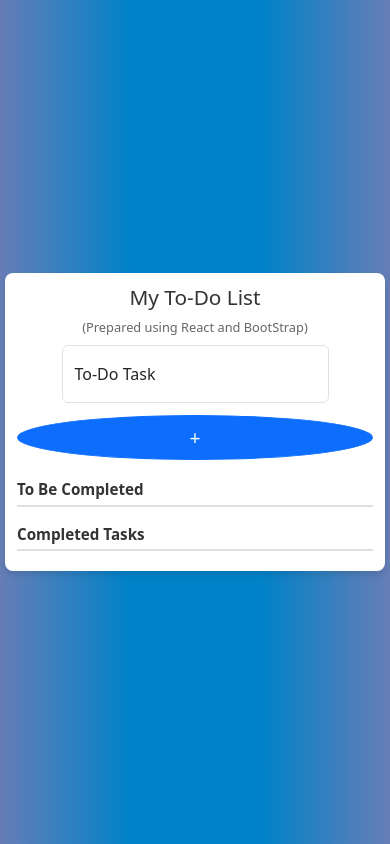
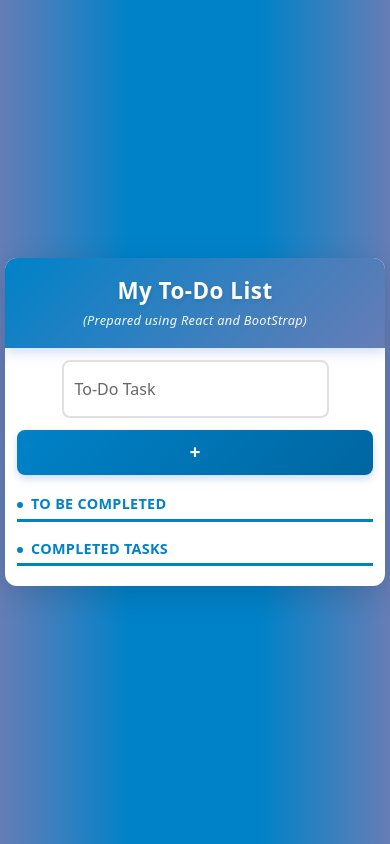
Before and after one commit to Nikhilesh1307/react-todo, a React (Vite) app: page / in a window 390 px wide. Built offline with nearby package versions, Linux system fonts and the light colour scheme.

Commit message:
Enhanced styling for heading, description, and overall visual design

```diff
--- a/src/App.css
+++ b/src/App.css
@@ -26,28 +26,50 @@ body {
   max-width: 500px;
   height: auto;
   max-height: 90vh;
-  border-radius: 8px;
+  border-radius: 12px;
   display: flex;
   flex-direction: column;
-  box-shadow: 0 4px 6px rgba(0, 0, 0, 0.1);
-  padding: 20px;
+  box-shadow: 0 8px 32px rgba(0, 0, 0, 0.15);
+  padding: 0;
   box-sizing: border-box;
+  overflow: hidden;
 }
 
+/* Header section styling */
 .todolist-main-div > div:first-child {
+  background: linear-gradient(135deg, #0082c8 0%, #667db6 100%);
+  color: white;
   text-align: center;
+  padding: 30px 20px;
   flex-shrink: 0;
+  box-shadow: 0 4px 12px rgba(0, 82, 200, 0.2);
 }
 
 .todolist-main-div h3 {
-  margin: 0 0 10px 0;
-  color: #333;
+  margin: 0 0 12px 0;
+  color: white;
+  font-size: 2rem;
+  font-weight: 700;
+  letter-spacing: 0.5px;
+  text-shadow: 0 2px 4px rgba(0, 0, 0, 0.1);
 }
 
 .todolist-main-div h5 {
   margin: 0;
-  color: #666;
-  font-size: 0.9rem;
+  color: rgba(255, 255, 255, 0.95);
+  font-size: 0.95rem;
+  font-weight: 400;
+  letter-spacing: 0.3px;
+  font-style: italic;
+}
+
+/* Main content container */
+.todolist-main-div > div:last-child {
+  padding: 20px;
+  flex: 1;
+  display: flex;
+  flex-direction: column;
+  overflow: hidden;
 }
 
 .todo-task-input-div{
@@ -55,7 +77,7 @@ body {
   align-items: center;
   justify-content: center;
   column-gap: 10px;
-  padding: 15px 0;
+  padding: 0 0 15px 0;
   flex-wrap: wrap;
   flex-shrink: 0;
 }
@@ -66,21 +88,70 @@ body {
   min-width: 200px;
 }
 
+.form-floating .form-control {
+  border: 2px solid #e0e0e0;
+  border-radius: 8px;
+  transition: all 0.3s ease;
+}
+
+.form-floating .form-control:focus {
+  border-color: #0082c8;
+  box-shadow: 0 0 0 3px rgba(0, 82, 200, 0.1);
+}
+
+.form-floating label {
+  color: #666;
+  font-weight: 500;
+}
+
 #add-btn{
   width: 50px;
   height: 50px;
   border-radius: 50%;
   flex-shrink: 0;
+  background: linear-gradient(135deg, #0082c8 0%, #0066a1 100%);
+  border: none;
+  color: white;
+  font-weight: bold;
+  font-size: 1.5rem;
+  cursor: pointer;
+  transition: all 0.3s ease;
+  box-shadow: 0 4px 8px rgba(0, 82, 200, 0.2);
+}
+
+#add-btn:hover {
+  transform: translateY(-2px);
+  box-shadow: 0 6px 16px rgba(0, 82, 200, 0.3);
+}
+
+#add-btn:active {
+  transform: translateY(0);
+  box-shadow: 0 2px 4px rgba(0, 82, 200, 0.2);
 }
 
 /* Section headings */
 .todolist-main-div h6 {
   margin: 15px 0 10px 0;
-  padding: 0 10px;
-  font-weight: 600;
-  color: #333;
-  border-bottom: 2px solid #e0e0e0;
-  padding-bottom: 8px;
+  padding: 0;
+  font-weight: 700;
+  color: #0082c8;
+  font-size: 1.05rem;
+  letter-spacing: 0.3px;
+  text-transform: uppercase;
+  border-bottom: 3px solid #0082c8;
+  padding-bottom: 10px;
+  position: relative;
+}
+
+.todolist-main-div h6::before {
+  content: '';
+  display: inline-block;
+  width: 6px;
+  height: 6px;
+  background: #0082c8;
+  border-radius: 50%;
+  margin-right: 8px;
+  vertical-align: middle;
 }
 
 /* Task list container with scrolling */
@@ -110,12 +181,12 @@ body {
 }
 
 .tasks-list::-webkit-scrollbar-thumb {
-  background: #888;
+  background: #0082c8;
   border-radius: 10px;
 }
 
 .tasks-list::-webkit-scrollbar-thumb:hover {
-  background: #555;
+  background: #0066a1;
 }
 
 .task-list li {
@@ -127,39 +198,40 @@ body {
   padding: 12px 15px;
   background-color: #f9f9f9;
   border-left: 4px solid #0082c8;
-  border-radius: 4px;
+  border-radius: 6px;
   transition: all 0.3s ease;
   word-break: break-word;
 }
 
 .task:hover {
   background-color: #f0f8ff;
-  box-shadow: 0 2px 4px rgba(0, 82, 200, 0.1);
+  box-shadow: 0 2px 8px rgba(0, 82, 200, 0.15);
+  transform: translateX(4px);
 }
 
 /* Normal/Pending task styling */
 .task.pending {
   border-left: 4px solid #0082c8;
-  background-color: #f9f9f9;
+  background: linear-gradient(to right, rgba(0, 82, 200, 0.05), transparent);
   color: #333;
 }
 
 .task.pending:hover {
-  background-color: #e3f2fd;
-  box-shadow: 0 2px 4px rgba(0, 82, 200, 0.15);
+  background: linear-gradient(to right, rgba(0, 82, 200, 0.12), transparent);
+  box-shadow: 0 2px 8px rgba(0, 82, 200, 0.15);
 }
 
 /* Completed task styling */
 .task.completed {
   border-left: 4px solid #28a745;
-  background-color: #f0f8f3;
+  background: linear-gradient(to right, rgba(40, 167, 69, 0.05), transparent);
   color: #6c757d;
   text-decoration: line-through;
 }
 
 .task.completed:hover {
-  background-color: #e8f5e9;
-  box-shadow: 0 2px 4px rgba(40, 167, 69, 0.15);
+  background: linear-gradient(to right, rgba(40, 167, 69, 0.12), transparent);
+  box-shadow: 0 2px 8px rgba(40, 167, 69, 0.15);
 }
 
 .task-btns {
@@ -169,11 +241,37 @@ body {
   justify-content: flex-end;
 }
 
+.btn-success, .btn-danger {
+  transition: all 0.3s ease;
+  font-weight: 500;
+}
+
+.btn-success:hover {
+  transform: translateY(-2px);
+  box-shadow: 0 4px 8px rgba(40, 167, 69, 0.2);
+}
+
+.btn-danger:hover {
+  transform: translateY(-2px);
+  box-shadow: 0 4px 8px rgba(220, 53, 69, 0.2);
+}
+
 /* Responsive design for tablet and smaller devices */
 @media (max-width: 768px) {
   .todolist-main-div {
     max-width: 95%;
     max-height: 85vh;
+  }
+
+  .todolist-main-div > div:first-child {
+    padding: 25px 15px;
+  }
+
+  .todolist-main-div h3 {
+    font-size: 1.7rem;
+  }
+
+  .todolist-main-div > div:last-child {
     padding: 15px;
   }
 
@@ -190,6 +288,7 @@ body {
 
   #add-btn {
     width: 100%;
+    border-radius: 8px;
   }
 
   .task-btns {
@@ -206,6 +305,10 @@ body {
   .tasks-list {
     max-height: 250px;
   }
+
+  .todolist-main-div h6 {
+    font-size: 0.95rem;
+  }
 }
 
 /* Responsive design for mobile devices */
@@ -217,26 +320,34 @@ body {
   .todolist-main-div {
     max-width: 100%;
     max-height: 80vh;
-    padding: 12px;
+  }
+
+  .todolist-main-div > div:first-child {
+    padding: 20px 15px;
   }
 
   .todolist-main-div h3 {
-    font-size: 1.3rem;
+    font-size: 1.4rem;
+    margin-bottom: 8px;
   }
 
   .todolist-main-div h5 {
     font-size: 0.8rem;
   }
 
+  .todolist-main-div > div:last-child {
+    padding: 12px;
+  }
+
   .todolist-main-div h6 {
-    font-size: 0.95rem;
+    font-size: 0.9rem;
     margin: 10px 0 8px 0;
     padding: 0;
     padding-bottom: 6px;
   }
 
   .todo-task-input-div {
-    padding: 10px 0;
+    padding: 0 0 10px 0;
     row-gap: 8px;
   }
 
```
